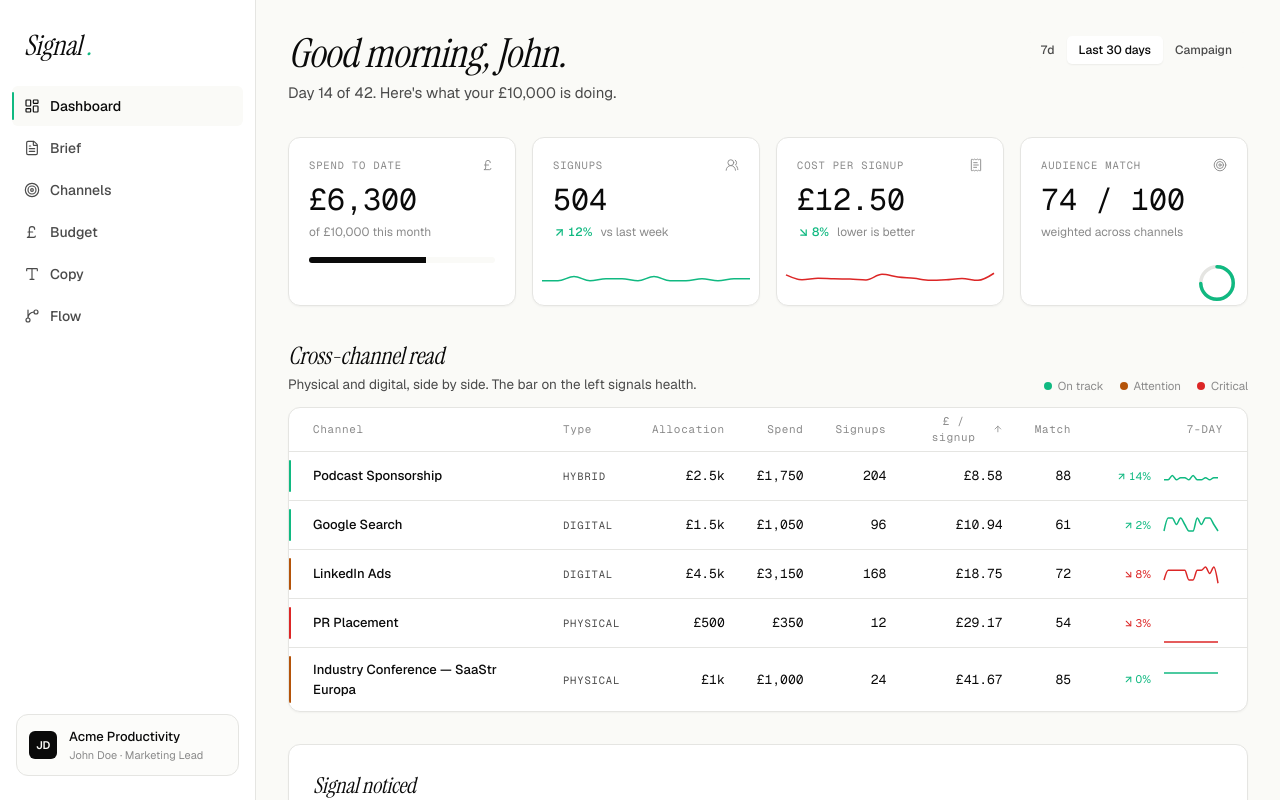
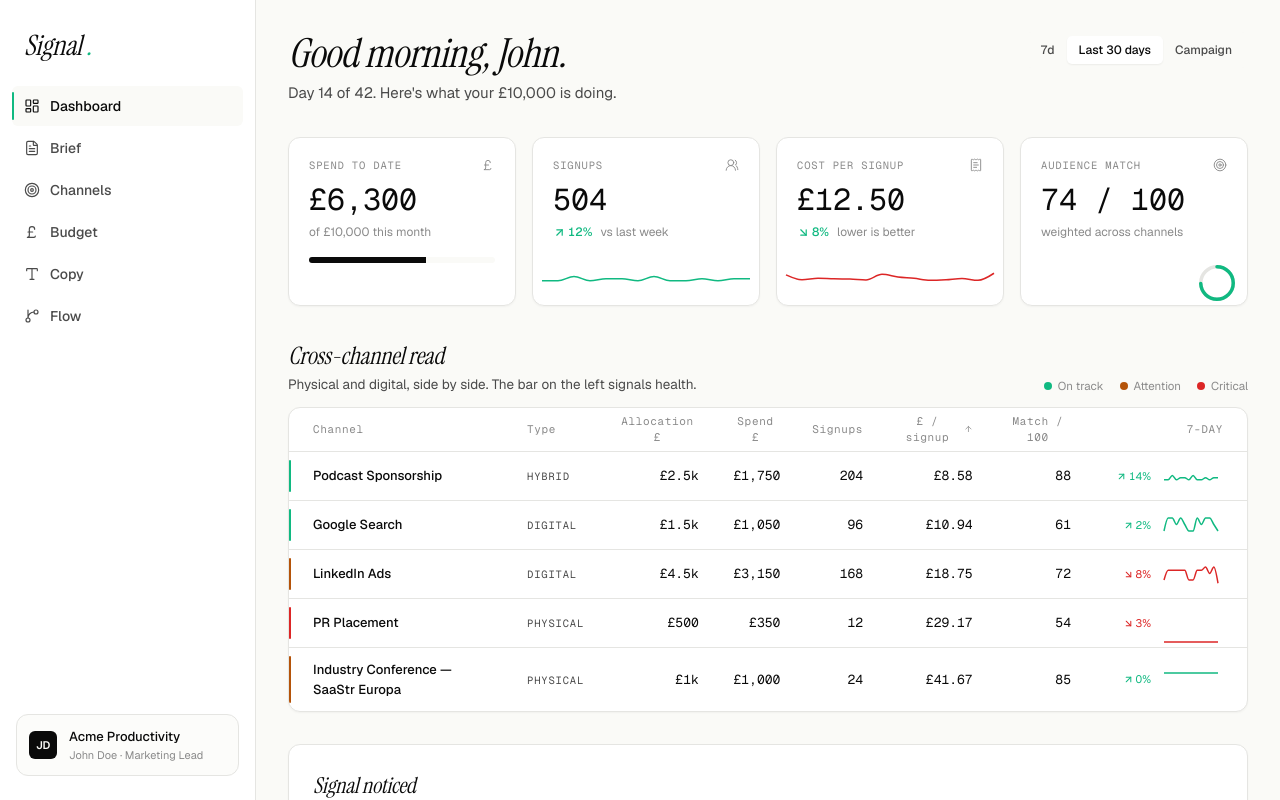
Before and after one commit to Kazemkhani/HCI-Final-Project, a Next.js app: page /dashboard in a window 1280 px wide. Shown: the top 800 px of the page. Built offline with nearby package versions, Linux system fonts and the light colour scheme.

Commit message:
refactor(signal): polish — dashboard — table headers carry units

```diff
--- a/components/dashboard/channel-table.tsx
+++ b/components/dashboard/channel-table.tsx
@@ -28,11 +28,11 @@ type SortKey =
 const headers: { key: SortKey; label: string; align?: "right" }[] = [
   { key: "name", label: "Channel" },
   { key: "type", label: "Type" },
-  { key: "allocation", label: "Allocation", align: "right" },
-  { key: "spend", label: "Spend", align: "right" },
+  { key: "allocation", label: "Allocation £", align: "right" },
+  { key: "spend", label: "Spend £", align: "right" },
   { key: "signups", label: "Signups", align: "right" },
   { key: "costPerSignup", label: "£ / signup", align: "right" },
-  { key: "audienceMatch", label: "Match", align: "right" },
+  { key: "audienceMatch", label: "Match / 100", align: "right" },
 ];
 
 export function ChannelTable() {
```
